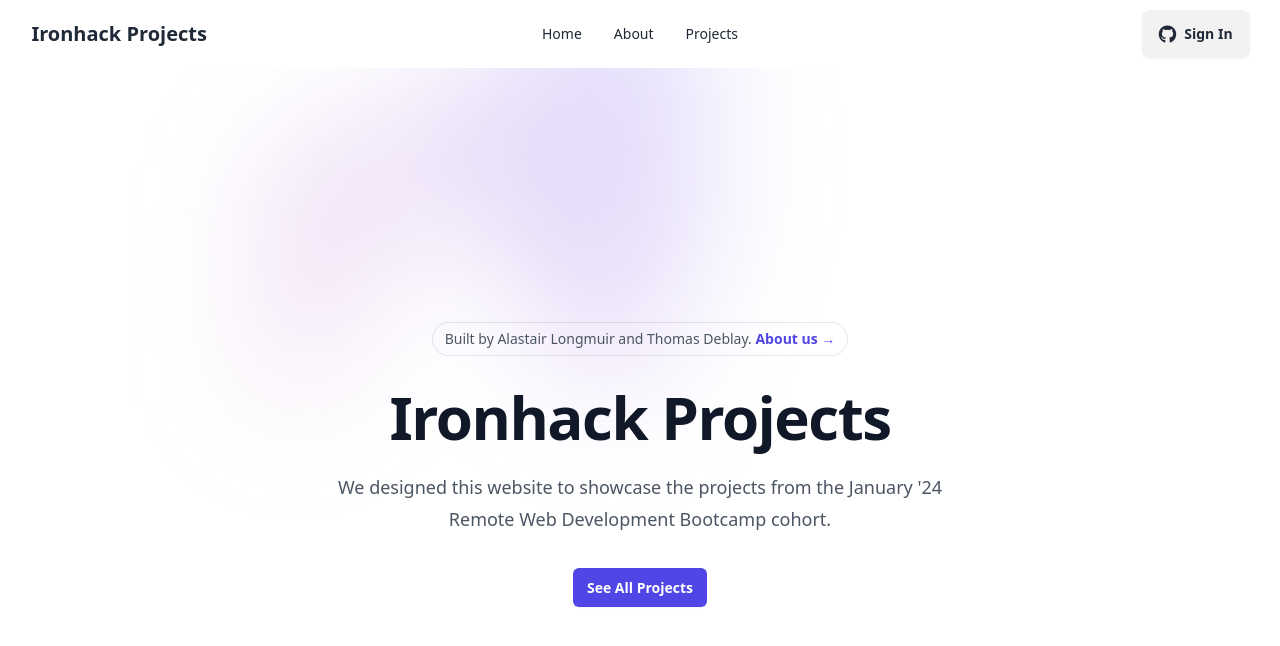
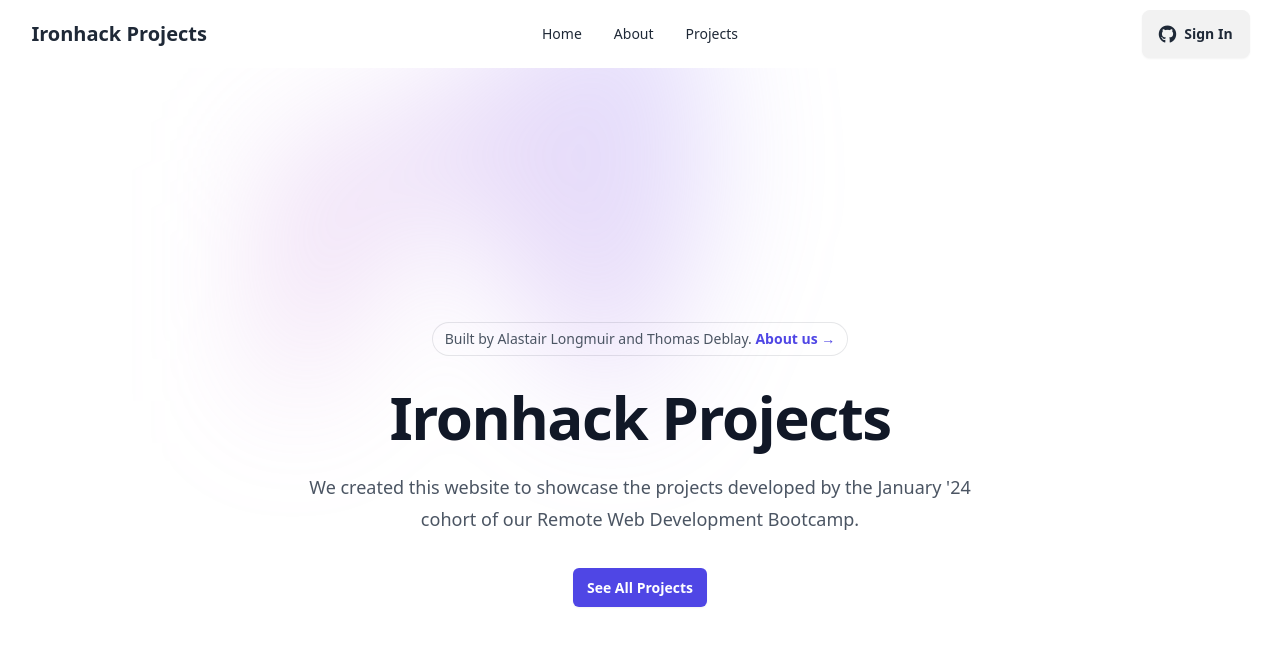
Before and after one commit to alastairandthomas/iron-legacy, a React (Vite) app: page / in a window 1280 px wide. Shown: the top 646 px of the page. Built offline with nearby package versions, Linux system fonts and the light colour scheme; no server answers.

Commit message:
edited home page text

```diff
--- a/src/pages/HomePage.jsx
+++ b/src/pages/HomePage.jsx
@@ -36,7 +36,7 @@ function HomePage() {
               Ironhack Projects
             </h1>
             <p className="mt-6 text-lg leading-8 text-gray-600">
-              We designed this website to showcase the projects from the January '24 Remote Web Development Bootcamp cohort.
+              We created this website to showcase the projects developed by the January '24 cohort of our Remote Web Development Bootcamp.
             </p>
             <div className="mt-10 flex items-center justify-center gap-x-6">
               <Link to="/projects">
```
